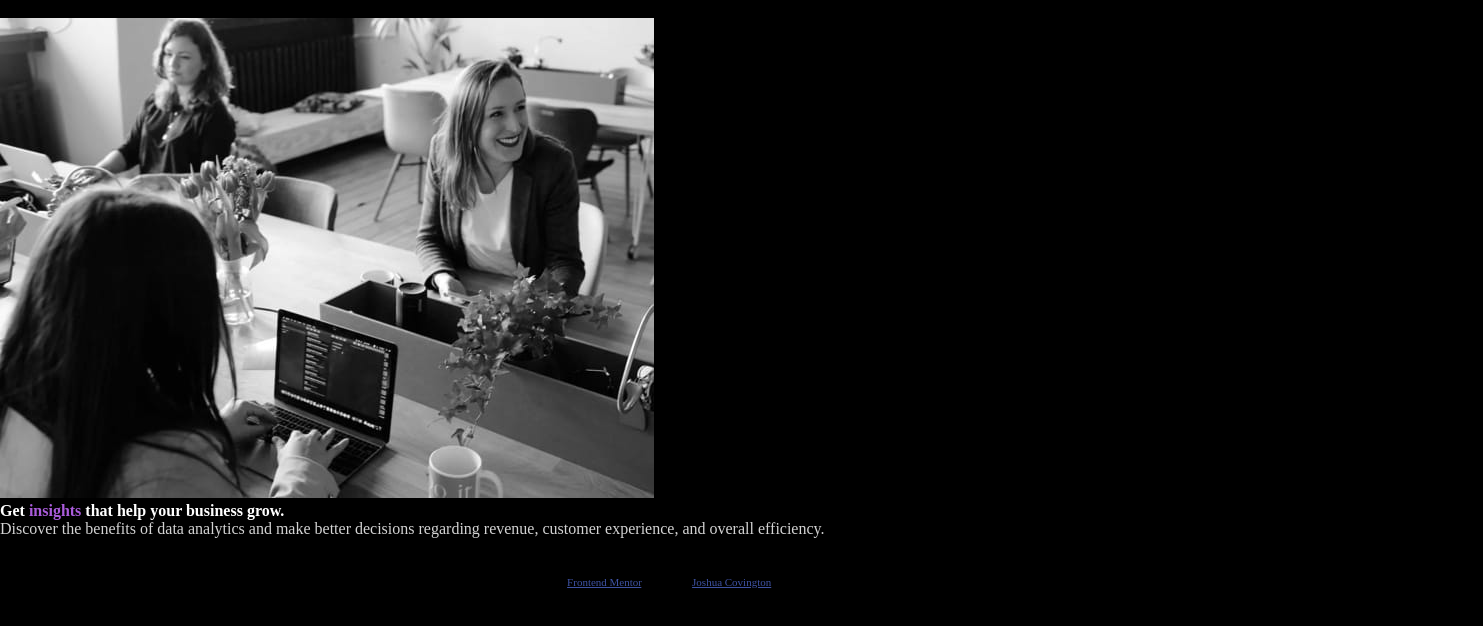
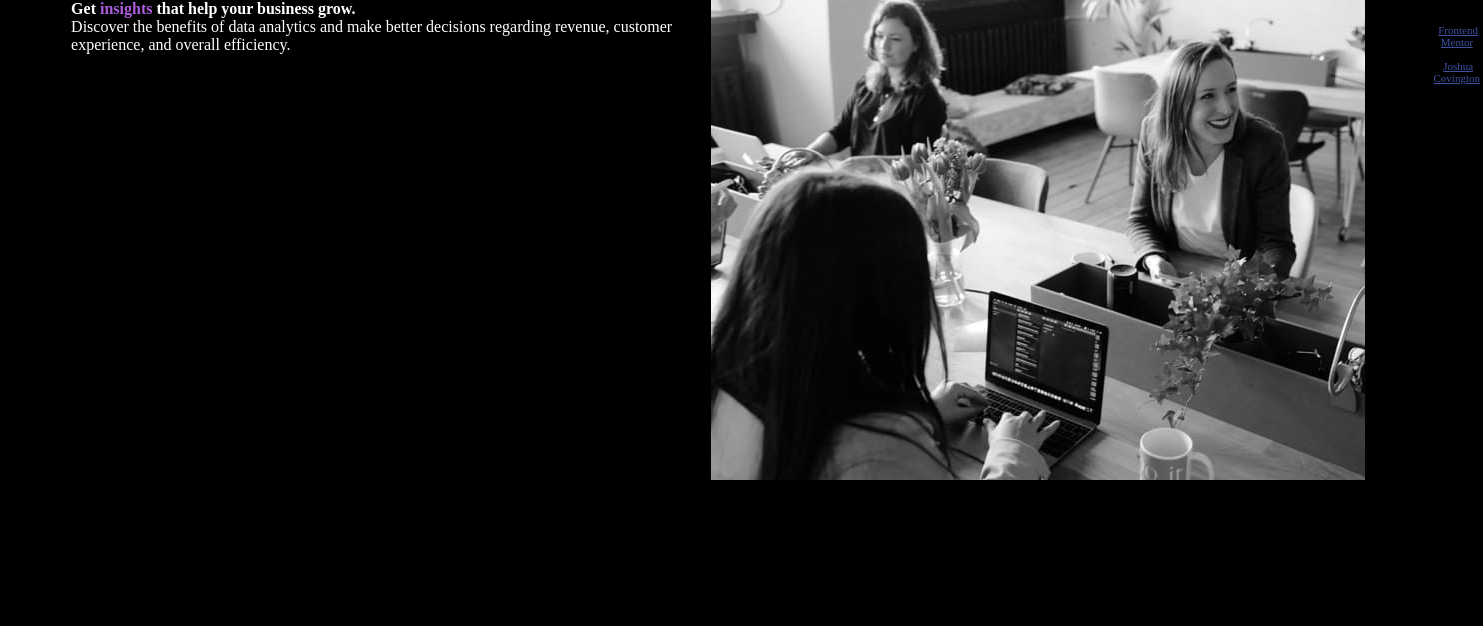
Before and after one commit to jcovington16/frontend-mentor-projects, a plain HTML site: page stats-preview-card-component-main/index.html in a window 1280 px wide. Shown: the whole page, 1483 px wide, since content can reach past the window. Drawn offline with Linux system fonts and the light colour scheme.

Commit message:
"switched around html tags to ensure I get proper placement of photo and text."

```diff
--- a/stats-preview-card-component-main/index.html
+++ b/stats-preview-card-component-main/index.html
@@ -17,30 +17,31 @@
 </head>
 <body>
 
-  <div class="container">
+    <main>
+        <div class="box__header">
+          <h2 class="box__heading">Get <span>insights</span> that help your business grow.</h2>
+        </div>
 
-    <div class="box__img">
-      <img src="./images/image-header-mobile.jpg" alt="office photo">
-    </div>
+        <div class="box__paragraph">
+          <p>Discover the benefits of data analytics and make better decisions regarding revenue, customer
+          experience, and overall efficiency.</p>
+        </div>
+    </main>
 
-    <div class="box__content">
-      <div class="box__header">
-        <h2 class="box__heading">Get <span>insights</span> that help your business grow.</h2>
+    <aside>
+      <div class="box__img">
+        <img src="./images/image-header-mobile.jpg" alt="office photo">
       </div>
+    </aside>
 
-      <div class="box__paragraph">
-        <p>Discover the benefits of data analytics and make better decisions regarding revenue, customer
-        experience, and overall efficiency.</p>
-      </div>
-
+    <footer>
       <div class="box__stats">
         10k+ companies
         314 templates
         12m+ queries
       </div>
-    </div>
+    </footer>
 
-  </div>
 
   <div class="attribution">
     Challenge by <a href="https://www.frontendmentor.io?ref=challenge" target="_blank">Frontend Mentor</a>.
--- a/stats-preview-card-component-main/styles.css
+++ b/stats-preview-card-component-main/styles.css
@@ -18,25 +18,21 @@
 
 body {
     background-color: black;
+    display: flex;
+    @media screen and (max-width: 62em) {
+        display: block;
+    }
 }
 
-.box_paragraph {
-    background-color: hsl(244, 38%, 16%);
+main {
+    color: white;
+    flex: 1 0 50%;
 }
 
-p {
-    font: Lexend Deca;
-    color: lightgray;
-}
-
-.box__heading {
-    color: white;
+aside {
+    flex: 1 0 50%;
 }
 
 span {
     color: var(--violet);
 }
-
-.attribution {
-    margin-top: 20px;
-}
```
Also changed, not shown: contact-card/index.html (+2 -0 lines).
